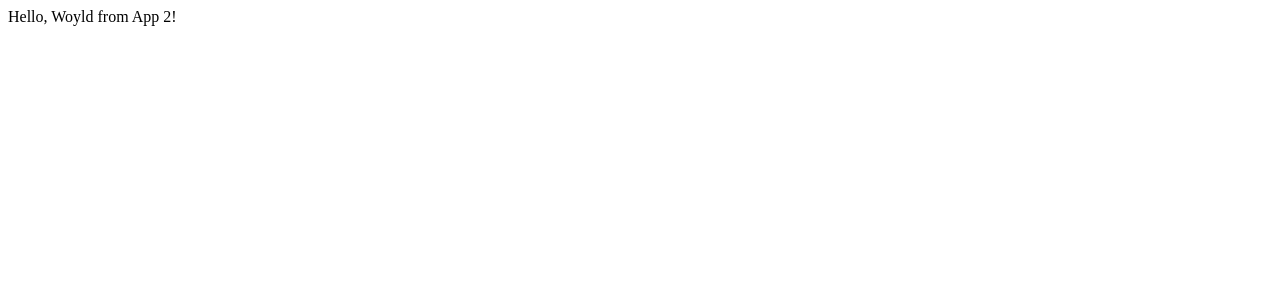
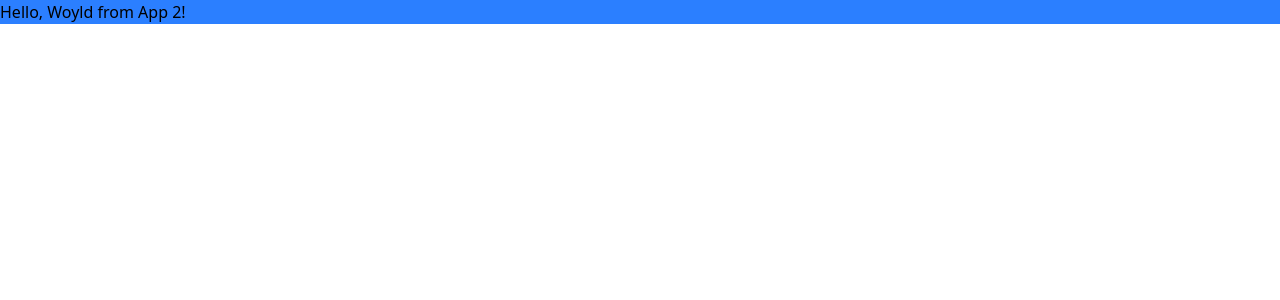
Before and after one commit to Strangebrewer/mfe-job-search, a React app: page / in a window 1280 px wide. Shown: the top 300 px of the page. Built offline with nearby package versions, Linux system fonts and the light colour scheme.

Commit message:
more stuff

```diff
--- /dev/null
+++ b/postcss.config.js
@@ -0,0 +1,6 @@
+module.exports = {
+  plugins: {
+    "@tailwindcss/postcss": {},
+    autoprefixer: {},
+  },
+};
--- a/src/App.tsx
+++ b/src/App.tsx
@@ -2,7 +2,7 @@ import React from 'react';
 
 const App: React.FC = () => {
   return (
-    <div>Hello, Woyld from App 2!</div>
+    <div className='bg-blue-500'>Hello, Woyld from App 2!</div>
   )
 }
 
--- a/src/bootstrap.tsx
+++ b/src/bootstrap.tsx
@@ -1,6 +1,6 @@
-import React from 'react';
 import { createRoot } from 'react-dom/client';
 import App from './App';
+import './index.css';
 
 const root = createRoot(document.getElementById('root')!);
 root.render(<App />);
--- /dev/null
+++ b/src/index.css
@@ -0,0 +1 @@
+@import "tailwindcss";
--- /dev/null
+++ b/tailwind.config.js
@@ -0,0 +1,5 @@
+module.exports = {
+  content: ["./src/**/*.{js,jsx,ts,tsx}"],
+  theme: { extend: {} },
+  plugins: [],
+};
--- a/webpack.config.ts
+++ b/webpack.config.ts
@@ -5,12 +5,18 @@ import HtmlWebpackPlugin from 'html-webpack-plugin';
 import path from 'path';
 import webpack from 'webpack';
 
+const APP_NAME = 'mfe_app_two';
+
 const config: Configuration = {
   mode: 'development',
   entry: './src/index.ts',
 
   output: {
-    publicPath: 'http://localhost:3002/',
+    // publicPath: 'http://localhost:3002/',
+    publicPath: 'auto',
+    uniqueName: APP_NAME,
+    chunkLoadingGlobal: `webpackChunk_${APP_NAME}`,
+    crossOriginLoading: 'anonymous',
     path: path.resolve(__dirname, 'dist'),
     filename: '[name].bundle.js',
     clean: true,
@@ -34,6 +40,10 @@ const config: Configuration = {
         },
         exclude: /node_modules/,
       },
+      {
+        test: /\.css$/,
+        use: ['style-loader', 'css-loader', 'postcss-loader'],
+      }
     ],
   },
 
@@ -42,7 +52,7 @@ const config: Configuration = {
       template: './public/index.html',  // or create this file
     }),
     new webpack.container.ModuleFederationPlugin({
-      name: 'app2',
+      name: APP_NAME,
       filename: 'remoteEntry.js',
 
       exposes: {
@@ -61,7 +71,8 @@ const config: Configuration = {
     headers: {
       'Access-Control-Allow-Origin': '*',
       'Access-Control-Allow-Methods': 'GET, POST, PUT, DELETE, PATCH, OPTIONS',
-      'Access-Control-Allow-Headers': 'X-Requested-With, content-type, Authorization',
+      // 'Access-Control-Allow-Headers': 'X-Requested-With, content-type, Authorization',
+      'Access-Control-Allow-Headers': '*',
     },
   },
 };
```
Also changed, not shown: package.json (+47 -2 lines), 1 other file (tests, documents, lock files or other folders).
